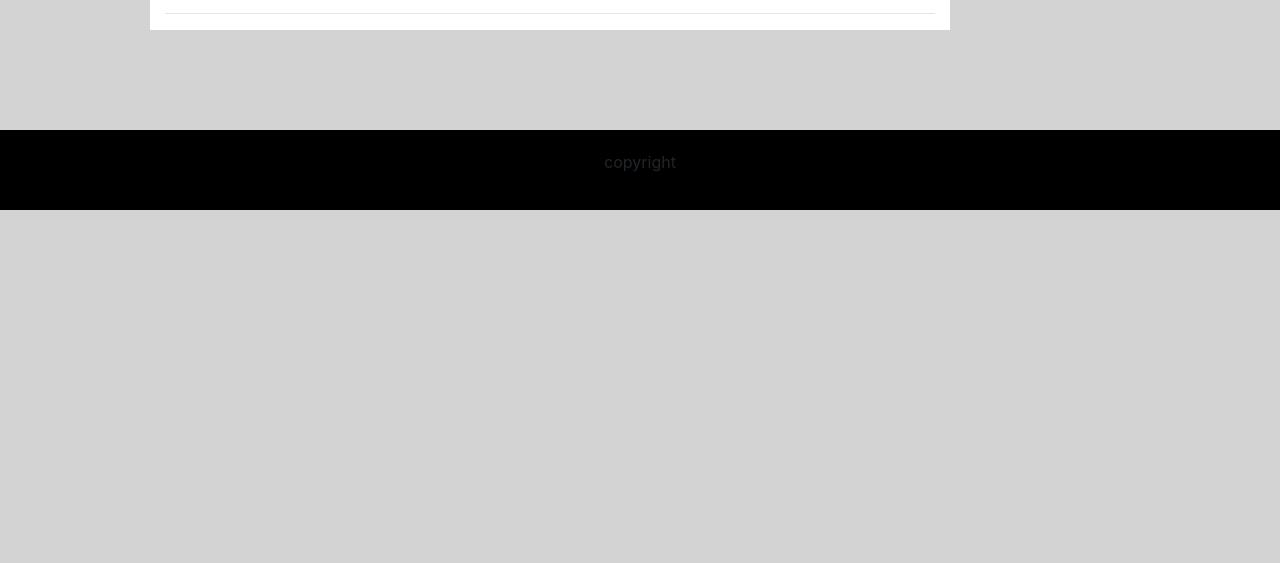
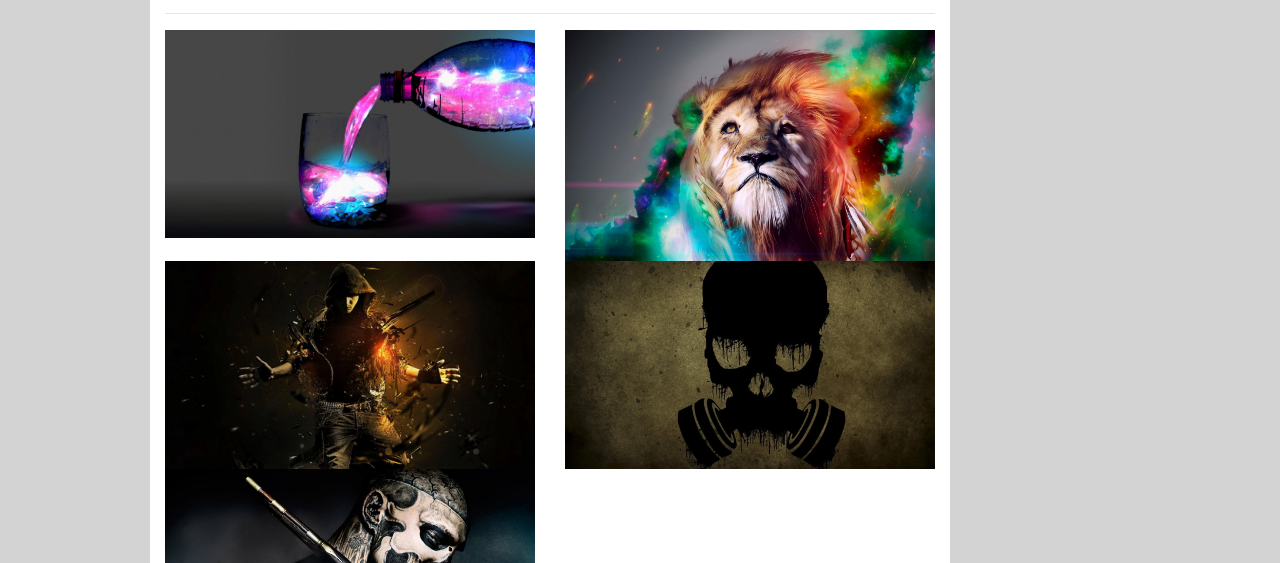
Before and after one commit to Sterlingdev17/repo_responsive_portfolio, a plain HTML site: page portfolio.html in a window 1280 px wide. Shown: the part 237-800 px from the top of the page. Drawn offline with nearby package versions, Linux system fonts and the light colour scheme.

Commit message:
edit picture

```diff
--- a/portfolio.html
+++ b/portfolio.html
@@ -13,7 +13,8 @@
 <body>
     <nav class="navbar navbar-expand-lg navbar-light bg-light">
         <a class="navbar-brand" href="#">Sterling Yves Etienne</a>
-        <button class="navbar-toggler" type="button" data-toggle="collapse" data-target="#navbarNavAltMarkup" aria-controls="navbarNavAltMarkup" aria-expanded="false" aria-label="Toggle navigation">
+        <button class="navbar-toggler" type="button" data-toggle="collapse" data-target="#navbarNavAltMarkup"
+            aria-controls="navbarNavAltMarkup" aria-expanded="false" aria-label="Toggle navigation">
             <span class="navbar-toggler-icon"></span>
         </button>
         <div class="collapse navbar-collapse" id="navbarNavAltMarkup">
@@ -28,9 +29,21 @@
     <div class="container">
         <H1>Portfolio</H1>
         <hr>
-        <div class="row">
-            <div class="col-md-9">
-
+        <div class="row" id="pic">
+            <div class="col-md-6" mb-3px>
+                <img src="159871.jpg" class="img-fluid" alt="">
+            </div>
+            <div class="col-md-6">
+                <img src="159872.jpg" class="img-fluid" alt="">
+            </div>
+            <div class="col-md-6">
+                <img src="159873.jpg" class="img-fluid" alt="">
+            </div>
+            <div class="col-md-6">
+                <img src="159863.jpg" class="img-fluid" alt="">
+            </div>
+            <div class="col-md-6">
+                <img src="159864.jpg" class="img-fluid" alt="">
             </div>
         </div>
     </div>
--- a/style.css
+++ b/style.css
@@ -11,6 +11,15 @@
     margin-top: 100px;
     margin-left: 150px;
     margin-bottom: 100px;
+    padding-bottom: 100px;
+}
+.text-wrap{
+    float: left;
+    margin: 10px;
+
+}
+.row {
+    padding-bottom: 300px;
 }
 
 body {
@@ -21,5 +30,8 @@ body {
 footer {
     text-align: center;
     padding: 20px;
-    background-color: black;
+    background-color: gray;
 }
+p {
+    font-size: 35px;
+}
```
Also changed, not shown: index.html (+5 -4 lines), 159863.jpg (added), 159864.jpg (added), 159871.jpg (added), 159872.jpg (added), 159873.jpg (added), 1 other file. Lines whose indentation alone changed are shown as unchanged.
